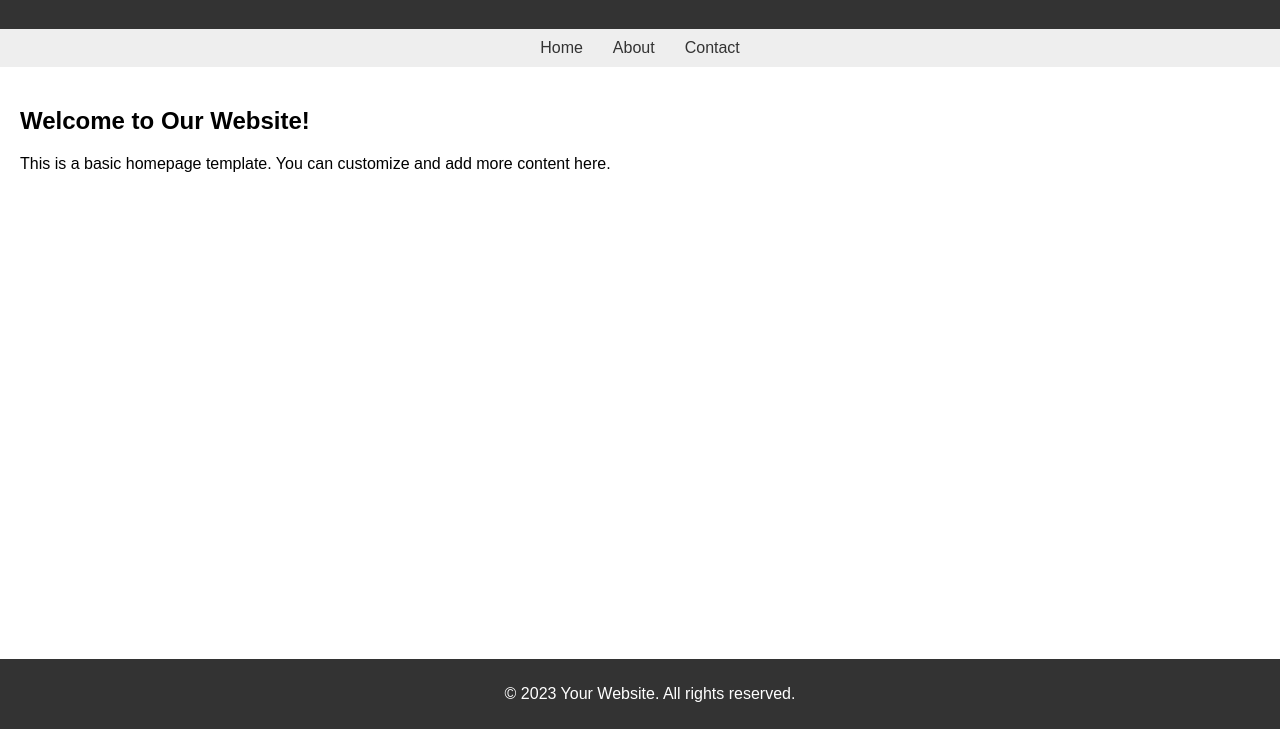
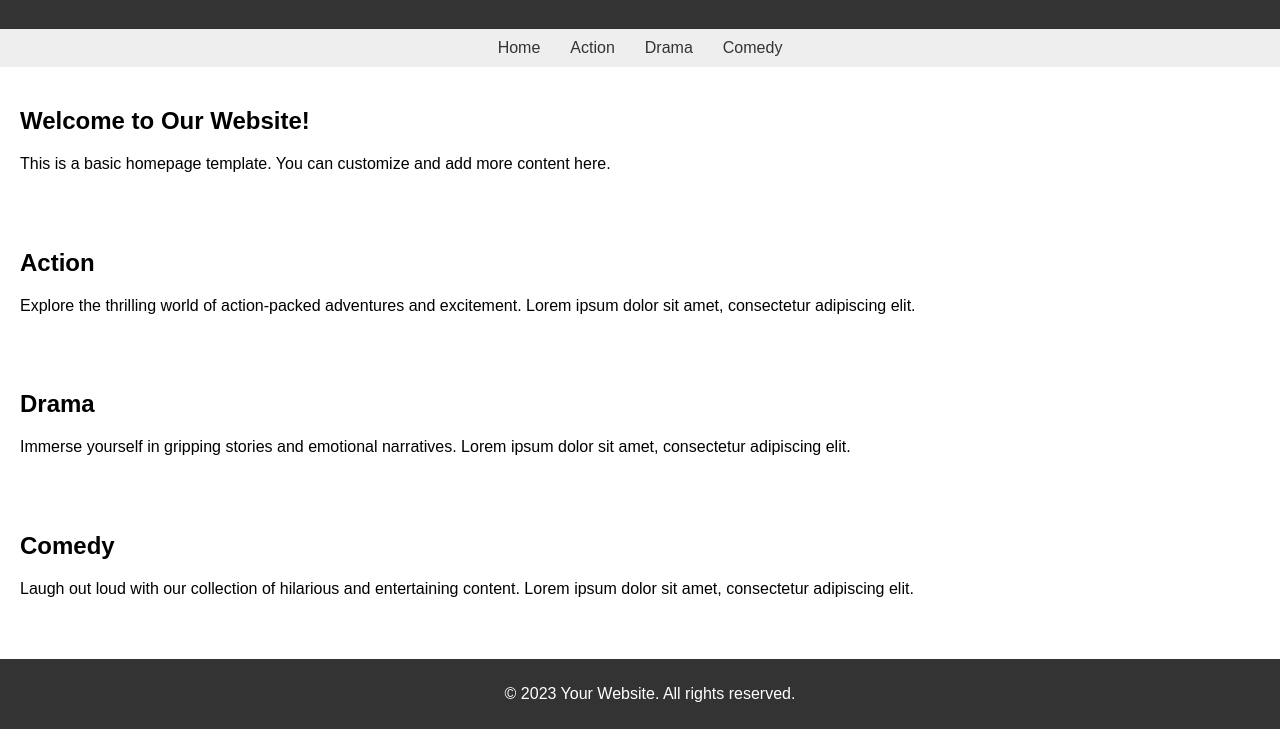
Before and after one commit to Dandkaranya/Project_1_BCA, a plain HTML site: page src/home.html in a window 1280 px wide. Shown: the part 71-800 px from the top of the page. Drawn offline with Linux system fonts and the light colour scheme.

Commit message:
first Alteration 2nd case

```diff
--- a/src/home.html
+++ b/src/home.html
@@ -55,13 +55,29 @@
 
   <nav>
     <a href="#">Home</a>
-    <a href="#">About</a>
-    <a href="#">Contact</a>
+    <a href="#">Action</a>
+    <a href="#">Drama</a>
+    <a href="#">Comedy</a>
   </nav>
 
   <section>
     <h2>Welcome to Our Website!</h2>
     <p>This is a basic homepage template. You can customize and add more content here.</p>
+  </section>
+
+  <section>
+    <h2>Action</h2>
+    <p>Explore the thrilling world of action-packed adventures and excitement. Lorem ipsum dolor sit amet, consectetur adipiscing elit.</p>
+  </section>
+
+  <section>
+    <h2>Drama</h2>
+    <p>Immerse yourself in gripping stories and emotional narratives. Lorem ipsum dolor sit amet, consectetur adipiscing elit.</p>
+  </section>
+
+  <section>
+    <h2>Comedy</h2>
+    <p>Laugh out loud with our collection of hilarious and entertaining content. Lorem ipsum dolor sit amet, consectetur adipiscing elit.</p>
   </section>
 
   <footer>
```
Also changed, not shown: src/scripts/script.js (added), src/styles/style.css (renamed from src/scripts/style.css).
